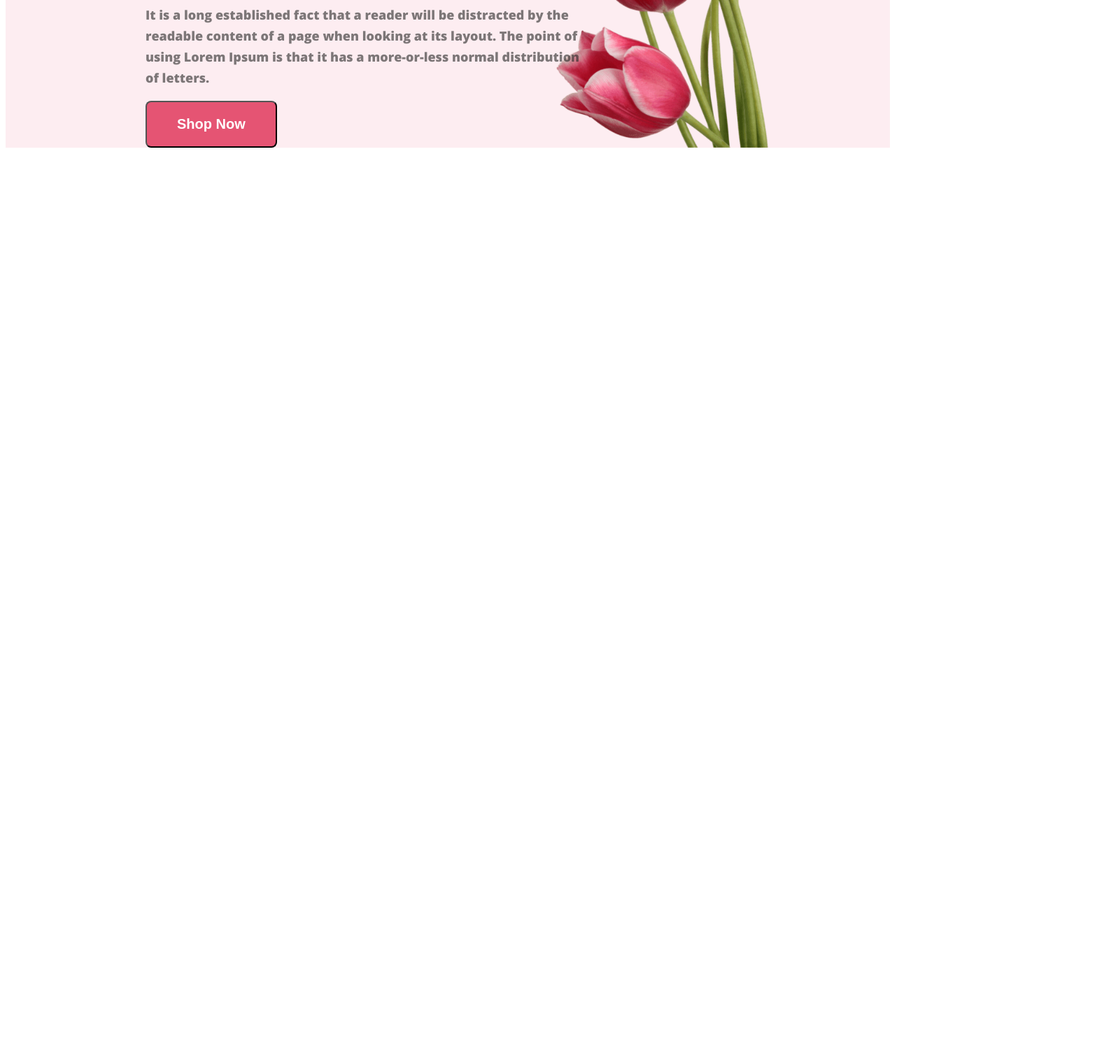
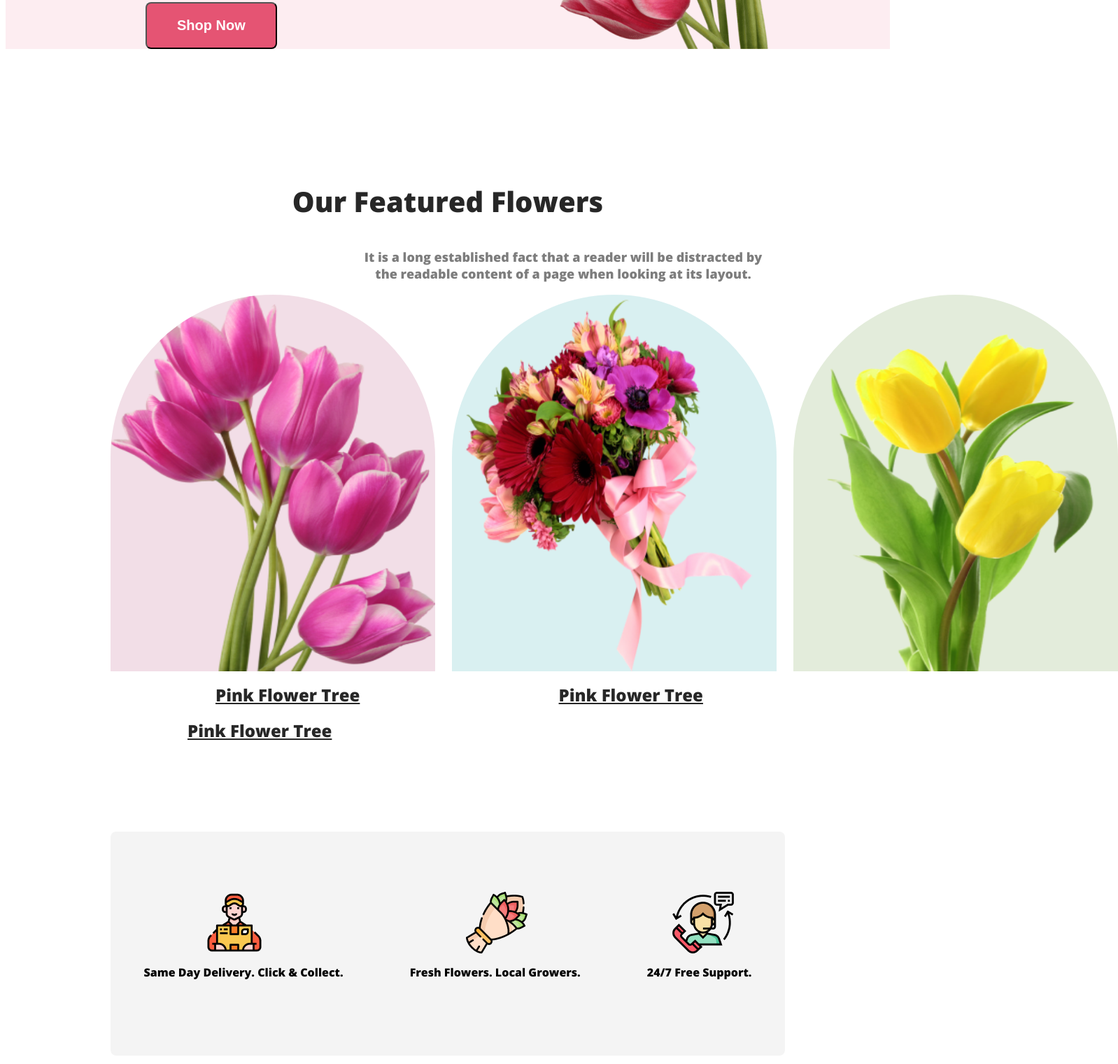
Before and after one commit to tanvir0896/first-assignment-flower-shop, a plain HTML site: page index.html in a window 1280 px wide. Shown: the part 760-2280 px from the top of the page at 70% size, 1598 px wide, since content can reach past the window. Before the commit the page ends 987 px from the top, so only its background shows below. Drawn offline with nearby package versions, Linux system fonts and the light colour scheme.

Commit message:
3 part added

```diff
--- a/index.html
+++ b/index.html
@@ -14,14 +14,48 @@
 
 <body>
     <header class="header-container">
-        <h2 class="heading">Let's make beautiful flowers a part of your life.</h2>
+        <h3 class="heading">Let's make beautiful flowers a part of your life.</h3>
         <p class="heading-description">It is a long established fact that a reader will be distracted by the readable
             content of a page when looking at its layout. The point of using Lorem Ipsum is that it has a more-or-less
             normal distribution of letters.</p>
         <p><button class="btn-primary"> <span class="f-color">Shop Now</span></button></p>
     </header>
     <main>
+        <section>
+            <h3 class="header">Our Featured Flowers</h3>
+            <p class="header-description">It is a long established fact that a reader will be distracted by the readable
+                content of a page when looking at its layout.</p>
+        </section>
+        <section class="flower">
+            <img class="flower-1" src="Flower Asset/pngwing 6.png" alt="">
+            <img class="flower-2" src="Flower Asset/pngwing 5.png" alt="">
+            <img class="flower-3" src="Flower Asset/pngwing 7.png" alt="">
+        </section>
+        <section>
+            <p class="f-descripyion">Pink Flower Tree</p>
+            <p class="f-descripyion-2">Pink Flower Tree</p>
+            <p class="f-descripyion-3">Pink Flower Tree</p>
+        </section>
+        <section class="section-2nd">
+            <div class="flower-section">
+                <img class="flower-center" src="Flower Asset/Group 57.png" alt="">
+                <img class="flower-center-1" src="Flower Asset/Group 58.png" alt="">
+                <img class="flower-center" src="Flower Asset/Group 59.png" alt="">
+            </div>
+            <div class="flower-description">
+                <p>Same Day Delivery. Click & Collect.</p>
+                <p>Fresh Flowers. Local Growers.</p>
+                <p>24/7 Free Support.</p>
+            </div>
+        </section>
+        <section class="section-3rd">
+            <div class="section-3rd-description">
+                <h4 class="heading-part">Hot Deal ! Sale Up To 25% <span>Off</span> </h4>
+                <p class="heading-part-description">It is a long established fact that a reader will be distracted by the readable content of a page when looking at its layout.</p>
+                <p><button class="btn-primary"> <span class="f-color">Sign up</span></button></p>
+            </div>
 
+        </section>
     </main>
     <footer>
 
--- a/styles/flower.css
+++ b/styles/flower.css
@@ -16,7 +16,7 @@ body {
 .heading {
     width: 708px;
     color: #272727;
-    font-size: 80px;
+    font-size: 70px;
     font-weight: 800;
     padding-left: 200px;
     padding-top: 197px;
@@ -48,3 +48,163 @@ body {
     font-size: 20px;
     font-weight: 700;
 }
+
+/* main section  */
+.header {
+    padding-top: 150px;
+    color: #272727;
+    text-align: center;
+    font-size: 40px;
+    font-weight: 800;
+}
+
+.header-description {
+    color: rgba(39, 39, 39, 0.60);
+    text-align: center;
+    font-size: 18px;
+    font-weight: 400;
+    width: 594px;
+    padding-left: 500px;
+}
+
+.flower {
+    display: flex;
+    margin-left: 150px;
+    margin-left: 150px;
+    gap: 24px;
+}
+
+.flower-1 {
+    width: 464px;
+    height: 538px;
+    flex-shrink: 0;
+    border-radius: 300px 300px 0px 0px;
+    background: rgba(167, 33, 98, 0.15);
+}
+
+.flower-2 {
+    width: 464px;
+    height: 538px;
+    flex-shrink: 0;
+    border-radius: 300px 300px 0px 0px;
+    background: rgba(5, 151, 160, 0.15);
+
+}
+
+.flower-3 {
+    width: 464px;
+    height: 538px;
+    flex-shrink: 0;
+    border-radius: 300px 300px 0px 0px;
+    background: rgba(71, 125, 17, 0.15);
+    margin-right: 24px;
+}
+
+.f-descripyion {
+    display: inline-flex;
+    color: #272727;
+    text-align: center;
+    font-size: 24px;
+    font-weight: 700;
+    line-height: 20px;
+    text-decoration-line: underline;
+    padding-left: 300px;
+}
+
+.f-descripyion-2 {
+    display: inline-flex;
+    color: #272727;
+    text-align: center;
+    font-size: 24px;
+    font-weight: 700;
+    line-height: 20px;
+    text-decoration-line: underline;
+    padding-left: 280px;
+}
+
+.f-descripyion-3 {
+    color: #272727;
+    text-align: center;
+    font-size: 24px;
+    font-weight: 700;
+    text-decoration-line: underline;
+    display: inline;
+    padding-inline-start: 260px;
+}
+
+/* main-second-section styles */
+.section-2nd {
+    height: 320px;
+    margin-top: 128px;
+    flex-shrink: 0;
+    border-radius: 8px;
+    background: rgba(39, 39, 39, 0.05);
+    margin-left: 150px;
+    margin-right: 150px;
+}
+
+.flower-section {
+    display: flex;
+    justify-content: space-around;
+    padding-top: 86px;
+
+}
+
+.flower-description {
+    display: flex;
+    justify-content: space-around;
+}
+
+.flower-center {
+    width: 88px;
+    height: 88px;
+    padding-left: 60px;
+}
+
+.flower-center-1 {
+    width: 88px;
+    height: 88px;
+    padding-left: 140px;
+}
+
+/* section third styles */
+.section-3rd {
+    margin-top: 128px;
+    height: 900px;
+    border-radius: 8px;
+    background: rgba(229, 84, 115, 0.05);
+    background-image: url('../Flower Asset/pngwing\ 8.png');
+    background-repeat: no-repeat;
+    background-position: right center;
+}
+
+.section-3rd-description {
+    padding-left: 423px;
+    padding-top: 100px;
+}
+
+.heading-part {
+    padding-top: 180px;
+    color: #272727;
+    font-size: 40px;
+    font-weight: 800;
+}
+
+.heading-part-description {
+    color: rgba(39, 39, 39, 0.60);
+    font-size: 18px;
+    font-weight: 400;
+    line-height: 30px;
+    padding-top: 5px;
+    padding-right: 400px;
+}
+
+.flower-part {
+    padding-left: 800px;
+}
+
+span {
+    color: #E55473;
+    font-size: 40px;
+    font-weight: 800;
+}
```
